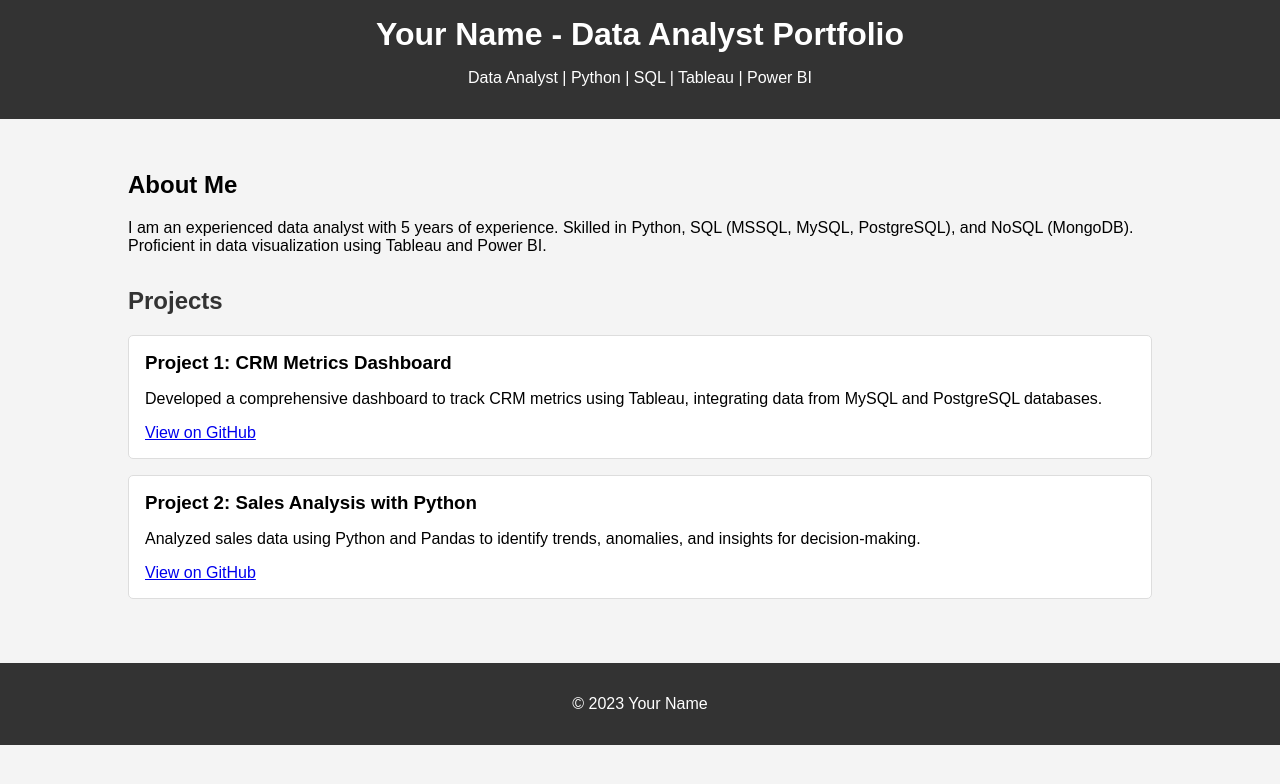
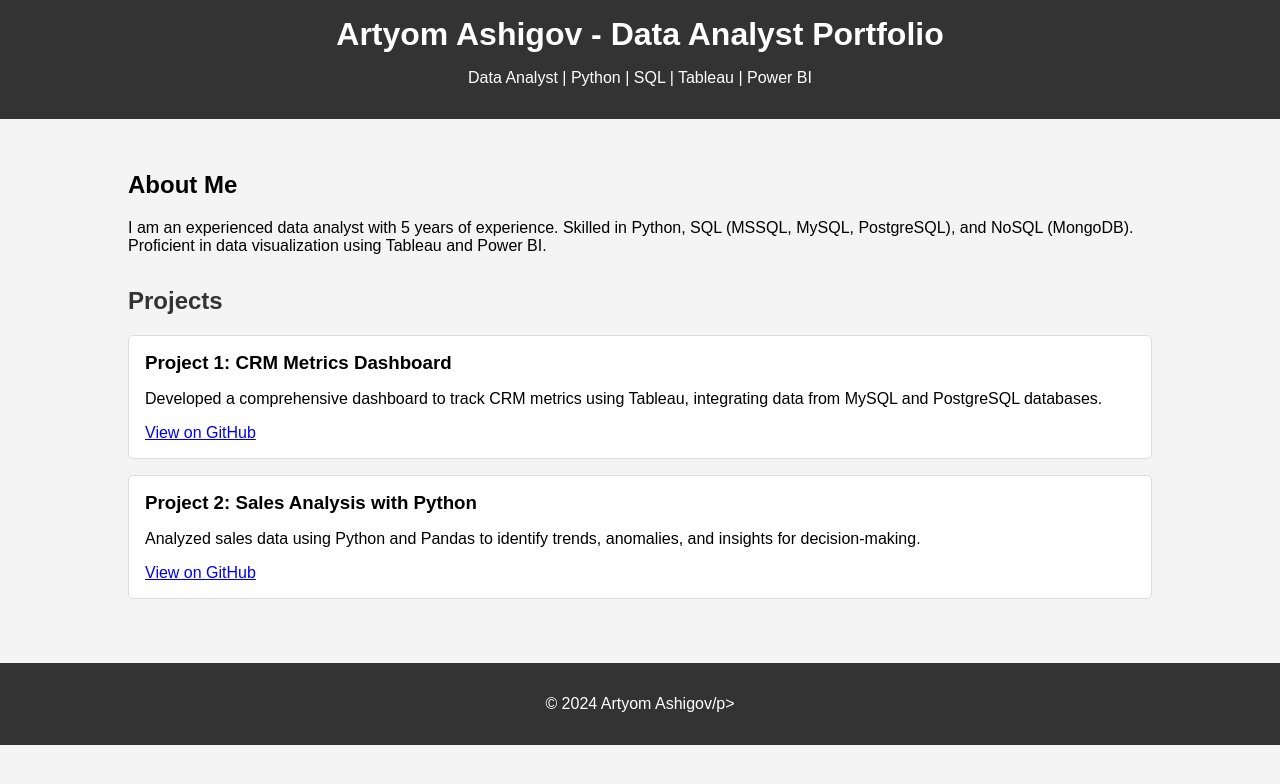
Before and after one commit to artyomashigov/portfolio, a plain HTML site: page index.html in a window 1280 px wide. Drawn offline with Linux system fonts and the light colour scheme.

Commit message:
Minor updates

```diff
--- a/index.html
+++ b/index.html
@@ -51,7 +51,7 @@
 </head>
 <body>
     <header>
-        <h1>Your Name - Data Analyst Portfolio</h1>
+        <h1>Artyom Ashigov  - Data Analyst Portfolio</h1>
         <p>Data Analyst | Python | SQL | Tableau | Power BI</p>
     </header>
     <div class="container">
@@ -75,7 +75,7 @@
         </section>
     </div>
     <footer>
-        <p>&copy; 2023 Your Name</p>
+        <p>&copy; 2024 Artyom Ashigov/p>
     </footer>
 </body>
 </html>
```
